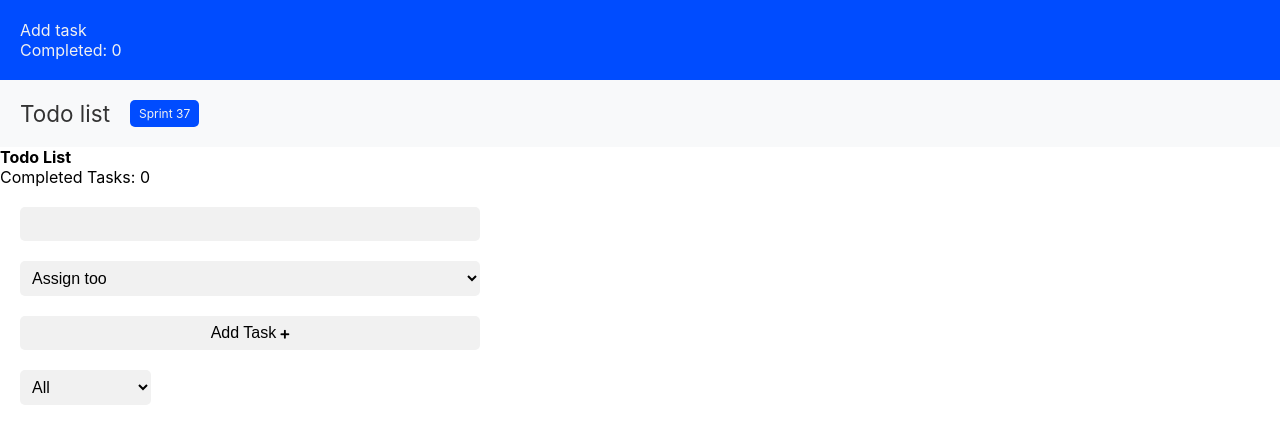
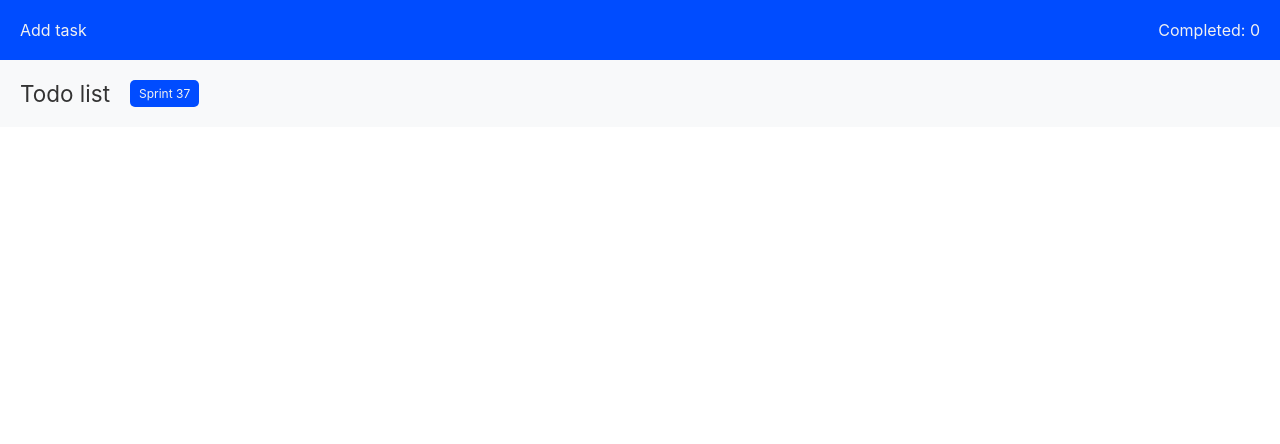
Before and after one commit to MattWindle26/react-todo-app, a React (Create React App) app: page / in a window 1280 px wide. Shown: the top 444 px of the page. Built offline with nearby package versions, Linux system fonts and the light colour scheme.

Commit message:
Restructied some components and added the add task as an overlay

```diff
--- a/src/App.css
+++ b/src/App.css
@@ -5,7 +5,7 @@
   font-size: 10px;
 }
 
-p,a,li,input,button,h1,h2,h3,h4,h5, option, select{
+p,a,li,input,button,h1,h2,h3,h4,h5, option, select, label{
   font-size: 1.6rem;
 }
 ul{
@@ -56,6 +56,8 @@ nav{
 }
 nav ul{
   list-style-type: none;
+  display: flex;
+  justify-content: space-between;
 }
 .sub-nav{
   background-color: #F8F9FA;
@@ -93,17 +95,55 @@ nav ul{
 }
 
 
+.addTodo{
+  position: fixed;
+  width: 500px;
+  top: 40%;
+  left: 50%;
+  margin-top: -100px; /* Negative half of height. */
+  margin-left: -250px; /* Negative half of width. */
+  border-radius: 10px;
+  box-shadow: 0 5px 10px rgba(0,0,0,0.15);
+  z-index: 3;
+  background-color: white;
+  opacity: 0;
+  pointer-events: none;
+  transform: translateY(-50px);
+  transition: all 0.5s ease;
+}
+.addTodo.show{
+  opacity: 1;
+  pointer-events: none;
+}
+.addTodo h2{
+  text-align: center;
+  margin-bottom: 20px;
+  font-size: 2.5rem;
+}
 form{
   padding: 20px;
   max-width: 500px;
   display: flex;
   flex-direction: column;
 }
+form label{
+  margin-bottom: 10px;
+}
 form input, form select,form button{
   padding: 0.5em;
   border: none;
   background: #f1f1f1;
   border-radius: 5px;
-  margin-bottom: 20px;
+  margin-bottom: 10px;
 
 }
+button[type=submit]{
+  cursor: pointer;
+  margin-top: 20px;
+  background-color: #004CFF;
+  color: white;
+  font-weight: 600;
+  display: flex;
+  justify-content: space-between;
+  align-items: center;
+}
--- a/src/App.js
+++ b/src/App.js
@@ -10,10 +10,8 @@ function App() {
 
   let uncompletedTodos;
 
-
   const [inputText, setInputText] = useState("");
   const [assignText, setAssignText] = useState("");
-
   const [todos, setTodos] = useState([]);
   const [status, setStatus] = useState("all");
   const [filteredTodos, setFilteredTodos] = useState([]);
@@ -65,11 +63,6 @@ const getLocalTodos = () => {
       <Nav
         completedTodos={completedTodos}
       />
-      <header>
-        <h1>Todo List</h1>
-        <p>Completed Tasks: {completedTodos}</p>
-        <p>{uncompletedTodos}</p>
-      </header>
       <Form
         todos={todos}
         inputText={inputText}
--- a/src/Components/Form.js
+++ b/src/Components/Form.js
@@ -35,8 +35,11 @@ const Form = ({
 
 
     return (
-        <form>
+        <form class="addTodo" >
+            <h2>Add todo</h2>
+            <label >Task to add:</label>
             <input onChange={inputTextHandler} type="text" className="todo-input" value={inputText} />
+            <label >Assign task too:</label>
             <select name="assign" id="assign" onChange={assignTextHandler}>
                 <option value="" defaultValue='selected disabled' >Assign too</option>
                 <option value="Matt Windle">Matt Windle</option>
@@ -45,13 +48,13 @@ const Form = ({
             <button onClick={submitTodoHandler} className="todo-button" type="submit">
                 Add Task <i className="fas fa-plus"></i>
             </button>
-            <div className="select">
+            {/* <div className="select">
                 <select onChange={statusHandler} name="todos" className="filter-todo">
                     <option value="all">All</option>
                     <option value="completed">Completed</option>
                     <option value="uncompleted">Uncompleted</option>
                 </select>
-            </div>
+            </div> */}
         </form>
 
     );
--- a/src/Components/Nav.js
+++ b/src/Components/Nav.js
@@ -1,10 +1,18 @@
 const Nav = ({ completedTodos }) => {
+
+
+    const showAdd = () => {
+        document.querySelector(".addTodo").classList.toggle("show");
+    }
+
     return (
         <div>
             <nav>
                 <ul>
-                    <li>Add task</li>
-                    <li>Completed: {completedTodos}</li>
+                    <li onClick={showAdd} >Add task</li>
+                    <div>
+                        <li>Completed: {completedTodos}</li>
+                    </div>
                 </ul>
             </nav>
             <div className="sub-nav">
```
